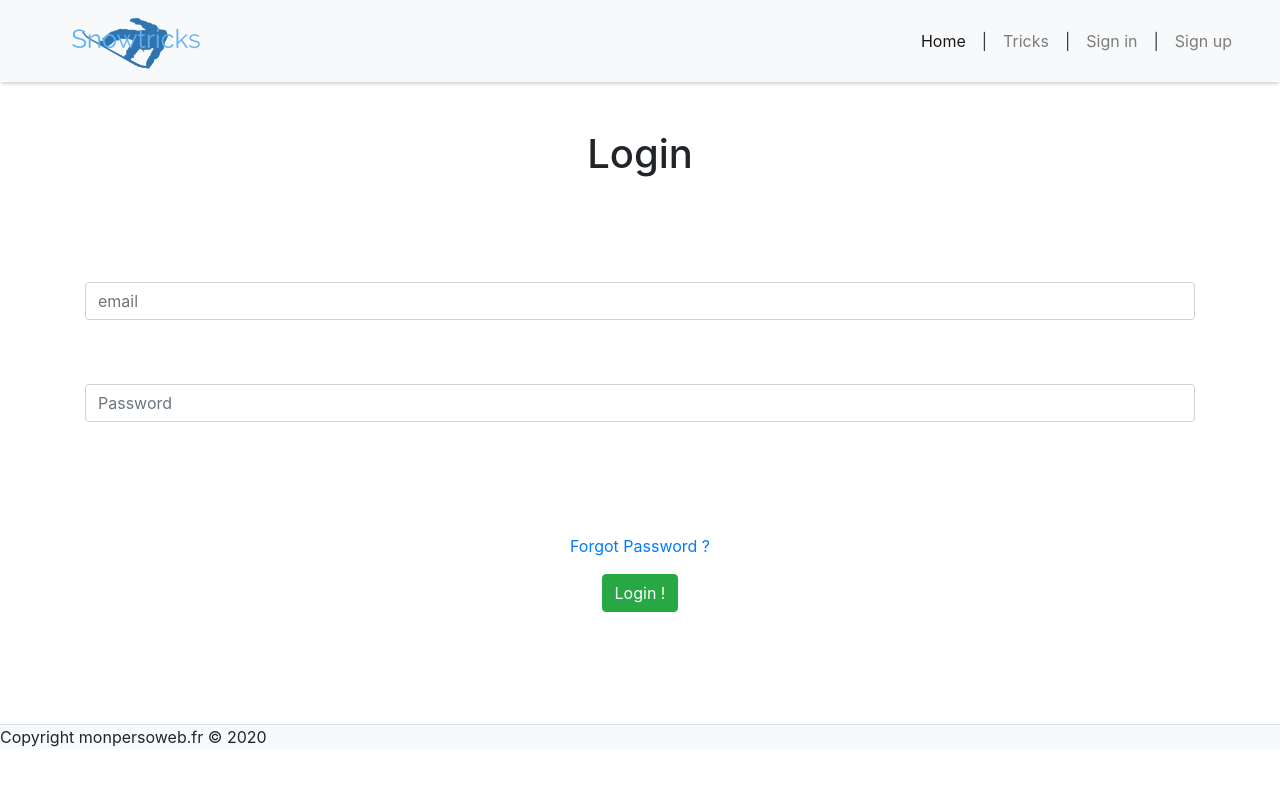
After one commit to fra9106/Appsnowtricks, a Symfony app: template templates/security/login.html.twig in a window 1280 px wide. The commit adds this page. Shown: the top 786 px of the page. Run offline with Twig, Linux system fonts and the light colour scheme; the template is opened without the code that fills it, so the values that code supplies are empty; some libraries are stand-ins or nearby versions.

Commit message:
Login/logout

```diff
--- a/templates/base.html.twig
+++ b/templates/base.html.twig
@@ -31,7 +31,7 @@
                 </li>
                 {% if not app.user %}
                 <li class="nav-item d-flex">
-                    <a class="nav-link" href="#{#{{ path('security_login') }}#}">Sign in</a>
+                    <a class="nav-link" href="{{ path('security_login') }}">Sign in</a>
                     <span class="nav-link text-dark">|</span>
                 </li>
                 </li>
@@ -40,7 +40,7 @@
                 </li>
                 {% else %}
                 <li class="nav-item d-flex">
-                  <a class="nav-link" href="#{#{{ path('security_logout') }}#}">Logout</a>
+                  <a class="nav-link" href="{{ path('security_logout') }}">Logout</a>
                 </li>
                 {% endif %}
             </div>
--- /dev/null
+++ b/templates/security/login.html.twig
@@ -0,0 +1,27 @@
+{% extends 'base.html.twig' %}
+{% block title %}Login{% endblock %}
+
+{% block body %}
+{% for message in app.flashes('message') %}
+<div class="alert alert-success text-center" role="alert">
+    {{ message }}
+</div>
+{% endfor %}
+<div class="container mt-4 text-center"><br>
+    <h1>Login</h1><br><br><br><br>
+<form action="{{ path('security_login') }}" method="post">
+    <div class="form-group">
+        <input type="text" placeholder="email" required name="_username" class="form-control">
+    </div><br><br>
+    <div class="form-group">
+        <input type="password" placeholder="Password" required name="_password" class="form-control">
+    </div><br><br><br><br>
+    <div class="form-group">
+        <a href="#{#{{ path('app_forgotten_password') }}#}">Forgot Password ?</a>
+    </div>
+    <div class="form-group">
+        <button type="submit" class="btn btn-success">Login !</button>
+    </div><br><br><br><br>
+</form>
+</div>
+{% endblock %}
```
Also changed, not shown: src/Controller/SecurityController.php (+13 -0 lines).
